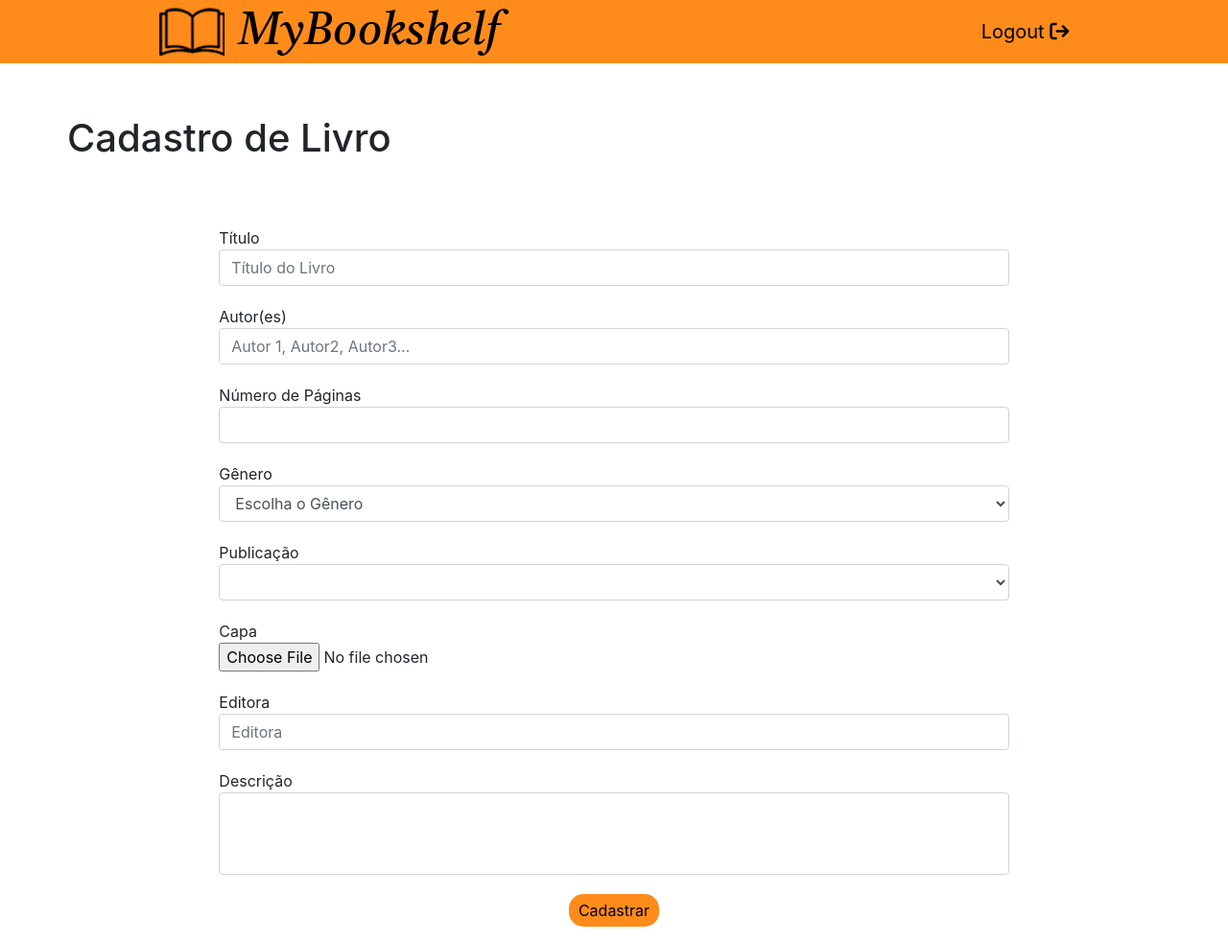
After one commit to phmarcelino/mybookshelf, a PHP site: page /cadastro.html in a window 1280 px wide. The commit adds this page. Shown: the whole page at 96% size. Run offline with PHP 8.4, Linux system fonts and the light colour scheme; some libraries are stand-ins or nearby versions.

Commit message:
Página de Criação de Livros + Css e edit Css do index (formatação)

```diff
--- /dev/null
+++ b/cadastro.html
@@ -0,0 +1,80 @@
+<html lang="pt-br">
+  <head>
+    <meta charset="utf-8">
+    <meta name="viewport" content="width=device-width, initial-scale=1, shrink-to-fit=no">
+    <link rel="stylesheet" href="https://cdnjs.cloudflare.com/ajax/libs/bootstrap-select/1.13.1/css/bootstrap-select.css">
+    <link rel="stylesheet" href="https://stackpath.bootstrapcdn.com/bootstrap/4.1.3/css/bootstrap.min.css" integrity="sha384-MCw98/SFnGE8fJT3GXwEOngsV7Zt27NXFoaoApmYm81iuXoPkFOJwJ8ERdknLPMO" crossorigin="anonymous">
+    <link rel="stylesheet" href="css/cadastro.css">
+    <script src="https://kit.fontawesome.com/cfd199cf55.js" crossorigin="anonymous"></script>
+    <title>Mybookshelf Login</title>
+  </head>
+    <!-- Scripts -->
+    <script src="https://code.jquery.com/jquery-3.3.1.slim.min.js" integrity="sha384-q8i/X+965DzO0rT7abK41JStQIAqVgRVzpbzo5smXKp4YfRvH+8abtTE1Pi6jizo" crossorigin="anonymous"></script>
+    <script src="https://cdnjs.cloudflare.com/ajax/libs/popper.js/1.14.3/umd/popper.min.js" integrity="sha384-ZMP7rVo3mIykV+2+9J3UJ46jBk0WLaUAdn689aCwoqbBJiSnjAK/l8WvCWPIPm49" crossorigin="anonymous"></script>
+    <script src="https://stackpath.bootstrapcdn.com/bootstrap/4.1.3/js/bootstrap.min.js" integrity="sha384-ChfqqxuZUCnJSK3+MXmPNIyE6ZbWh2IMqE241rYiqJxyMiZ6OW/JmZQ5stwEULTy" crossorigin="anonymous"></script>
+    <!--Script Multiple-Select-->
+    <script src="https://cdnjs.cloudflare.com/ajax/libs/bootstrap-select/1.13.1/js/bootstrap-select.min.js"></script>
+
+    <body>
+        <header>
+            <div class="container" id="nav">
+                <nav class="navbar fixed-top" id="navbar">
+                    <img src="img/Camada 1.png" id="logomarca" alt="Mybookshelf">
+                    <div class="navbar-nav">
+                        <a href="#" id="logout-menu">
+                            Logout
+                            <i class="fa-solid fa-arrow-right-from-bracket" id="logout-arrow"></i>
+                        </a>
+                    </div>
+                </nav>
+            </div>
+        </header>
+        <div class="container">
+            <h1>
+                Cadastro de Livro
+            </h1>
+        </div>
+        <form action="home.html"container">
+            <div class="form-group col-md-8 offset-md-2">
+                <label for="title-input">Título</label>
+                <input type="text" class="form-control" id="title-input" placeholder="Título do Livro">
+
+                <label for="author-input">Autor(es)</label>
+                <input type="text" class="form-control" id="author-input" placeholder="Autor 1, Autor2, Autor3...">
+
+                <label for="pages-input">Número de Páginas</label>
+                <input type="number" class="form-control" id="pages-input"min="1" max="9999" placeholder="">
+
+                <label for="genre-input">Gênero</label>
+                <select class="form-control" id="genre-input">
+                    <option >Escolha o Gênero</option>
+                    <option>Romance</option>
+                    <option>Terror</option>
+                    <option>Ação</option>
+                    <option>Ficção</option>
+                    <option>Distopia</option>
+                </select>
+
+                <label for="publi-input">Publicação</label>
+                <select class="form-control" id="publi-input">
+                    <option></option>
+                    <option>Nacional</option>
+                    <option>Não-Nacional</option>
+                </select>
+
+                <label for="image-input">Capa</label>
+                <input type="file" class="form-control-file" id="image-input">
+
+                <label for="edit-input">Editora</label>
+                <input type="text" class="form-control" id="edit-input" placeholder="Editora">
+
+                <label for="desc-input">Descrição</label>
+                <textarea class="form-control" id="desc-input" rows="3" maxlength="2000"></textarea>
+
+                <input type="submit" id="submit-button" value="Cadastrar">
+
+            </div>
+
+
+    </body>
+</html>
--- /dev/null
+++ b/css/cadastro.css
@@ -0,0 +1,76 @@
+/*NavBar*/
+#navbar
+{
+    background-color: #ff8c1a;
+    padding-bottom: 20px 0;
+    font-size: 20px;
+}
+
+.container
+{
+    padding: 40px 0;
+
+}
+
+img
+{
+    align-self: center;
+    margin-left: 12%;
+}
+.navbar-nav
+{
+    margin-right: 12%;
+}
+
+#logout-menu
+{
+    align-items: center;
+    color: black;
+}
+div > label
+{
+    margin-top: 20px;
+    margin-bottom: 0;
+}
+.form-group input:focus
+{
+    border: 2px solid;
+    box-shadow: none;
+}
+
+.form-group select:focus
+{
+    border: 2px solid;
+    box-shadow: none;
+}
+
+.form-group textarea:focus
+{
+    border: 2px solid;
+    box-shadow: none;
+}
+
+#submit-button
+{
+    margin-top: 20px;
+    display: flex;
+    margin-left: auto;
+    margin-right: auto;
+    background-color: #ff8c1a;
+    border-radius: 15px;
+    border: #ff8c1a;
+    padding: 5px 10px;
+    color: black;
+    transition: .5;
+}
+
+#submit-button:hover
+{
+    background-color: white;
+    color: #ff8c1a;
+    border: 1px solid #ff8c1a;
+}
+textarea
+{
+    resize: none;
+}
--- a/home.html
+++ b/home.html
@@ -37,7 +37,7 @@
             <h2>
                 Meus Livros
             </h2>
-            <a href="#" id="cadaster-menu">
+            <a href="cadastro.html" id="cadaster-menu">
                 Cadastrar livro
             </a>
         </div>
```
Also changed, not shown: css/style.css (+27 -14 lines).
